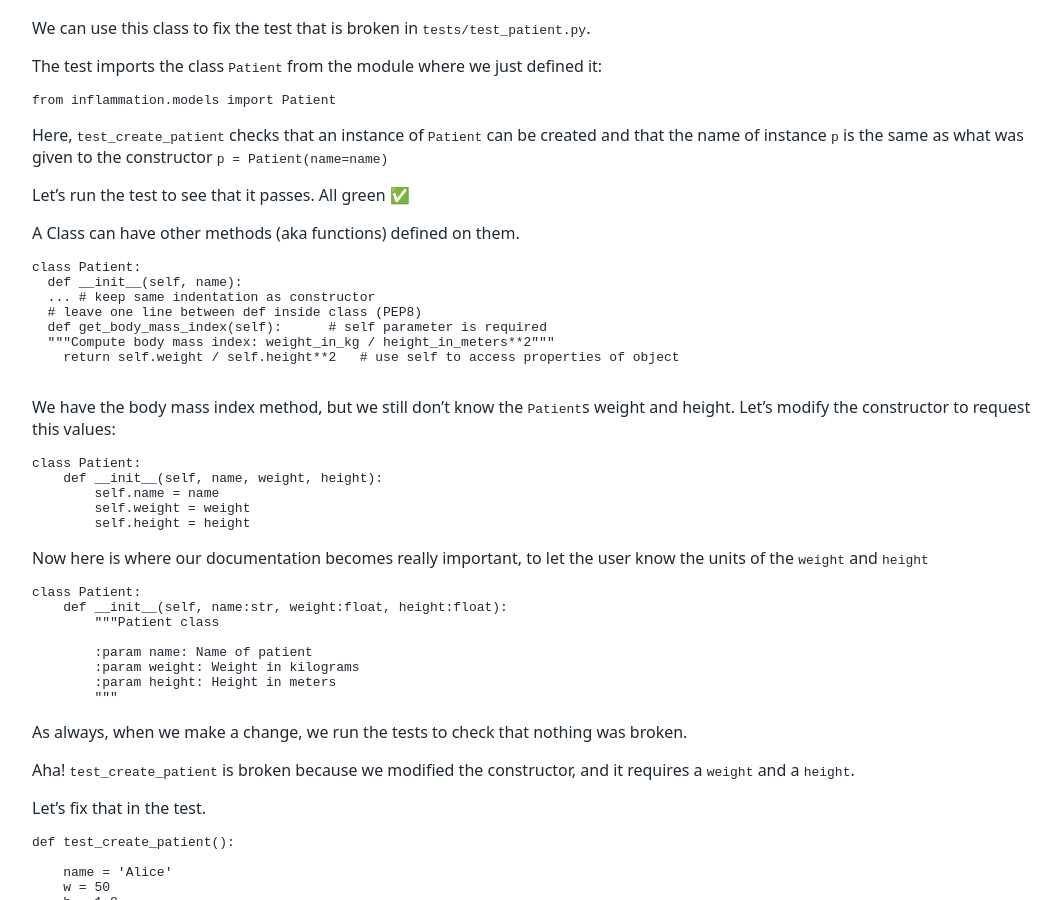
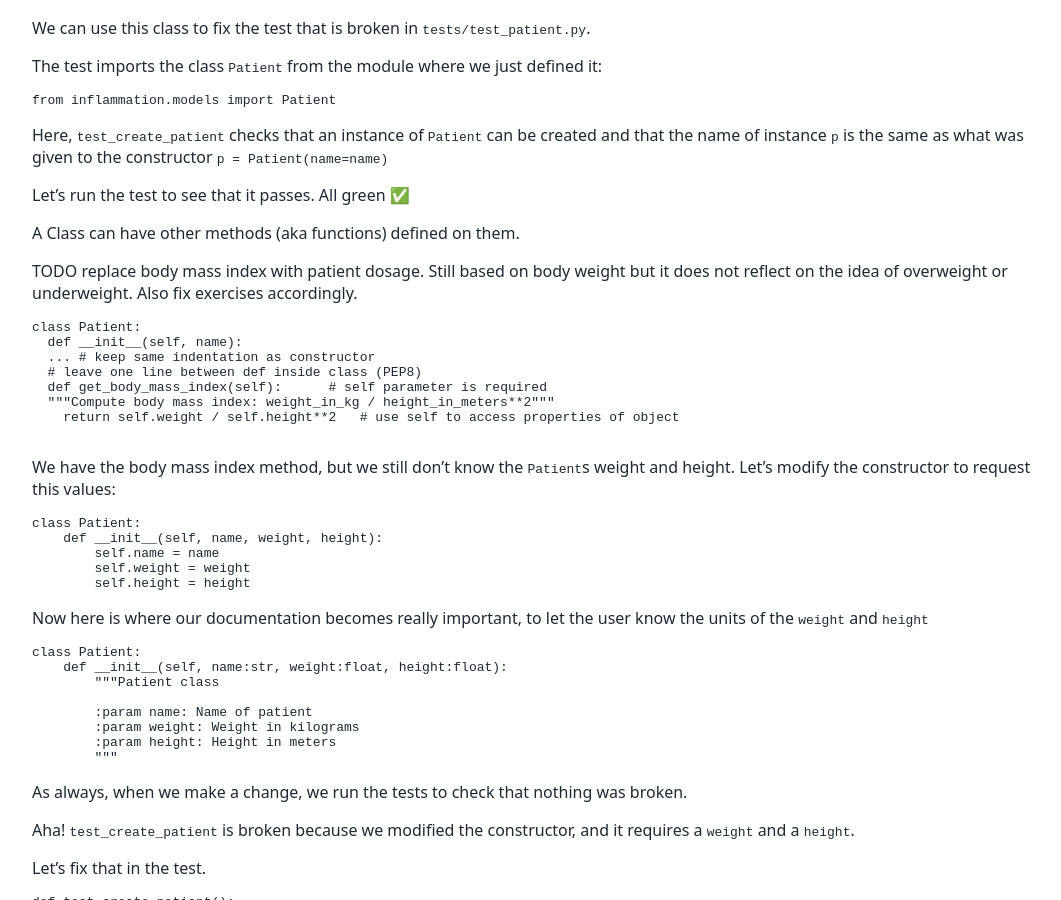
Before and after one commit to tu-delft-library/intermediate_programming_with_python, a Jekyll site: the page built from material_for_trainers/lesson_plan.md, in a window 1280 px wide and 900 px high, scrolled down 16999 px. Shown: the whole window, without its empty margins (108-1169 px from the left). Built offline with Jekyll 4.4.1, drawn with Linux system fonts in a browser that asks for light colours; our own code applies the rules of GitHub Pages for plain Markdown files.

Commit message:
Note to replace BMI dependencies

````diff
--- a/material_for_trainers/lesson_plan.md
+++ b/material_for_trainers/lesson_plan.md
@@ -827,6 +827,9 @@ Here, `test_create_patient` checks that an instance of `Patient` can be created
 Let's run the test to see that it passes. All green  ✅
 
 A Class can have other methods (aka functions) defined on them.
+
+TODO replace body mass index with patient dosage. Still based on body weight but it does not reflect on the idea of overweight or underweight. Also fix exercises accordingly.
+
 ```bash
 class Patient:
   def __init__(self, name):
````
Also changed, not shown: material_for_participants/PRACTICAL_refactoring_classes.md (+1 -0 lines), material_for_participants/exercises.md (+2 -0 lines).
